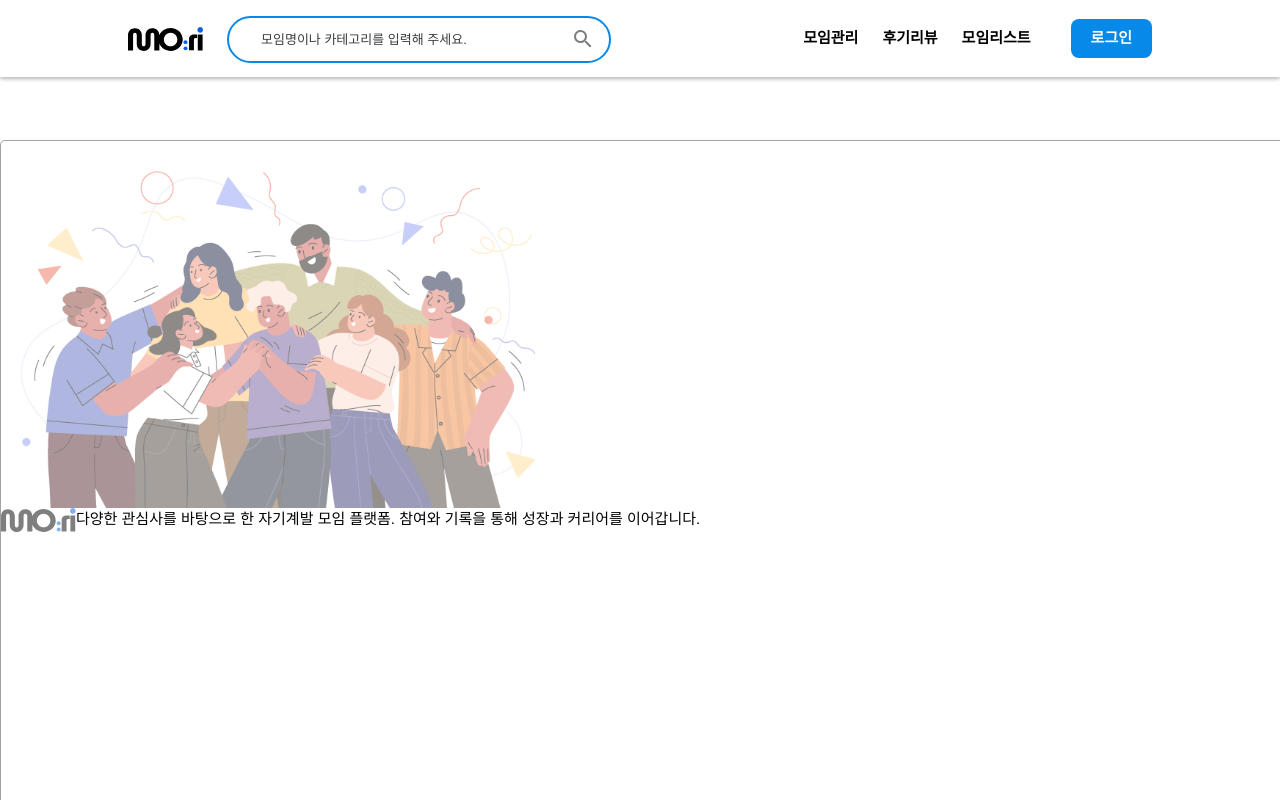
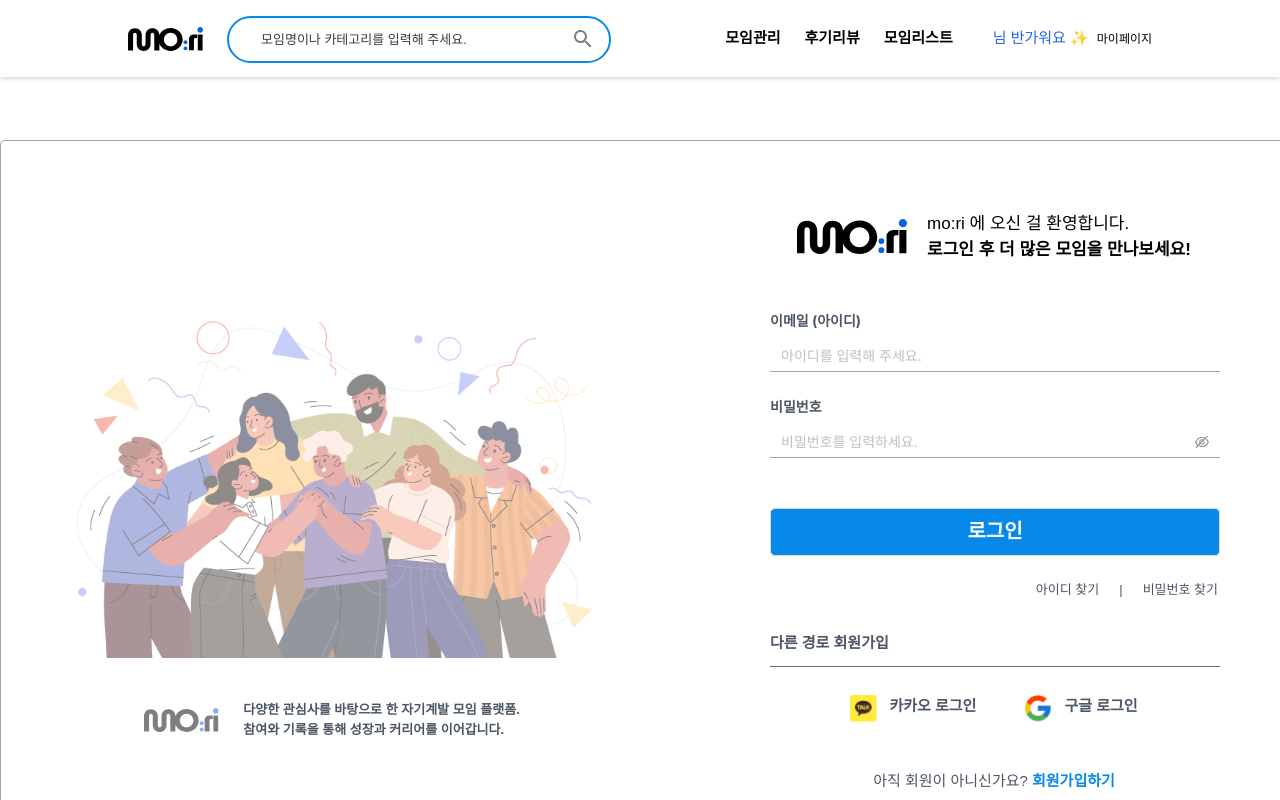
Before and after one commit to sbk283/mo_ri, a React (Vite) app: page /login in a window 1280 px wide. Shown: the top 800 px of the page. Built offline with nearby package versions, Linux system fonts and the light colour scheme.

Commit message:
[docs] 로그인페이지 마무리

```diff
--- a/src/components/main/ReviewsSection.tsx
+++ b/src/components/main/ReviewsSection.tsx
@@ -139,7 +139,7 @@ function ReviewsSection() {
             </div>
             {/* 배너노출 */}
             <div className="flex gap-[31px] absolute right-[35px]">
-              <div className="w-[213px] h-[187px] rounded-[5px] bg-gray-300 overflow-hidden">
+              <div className="w-[213px] h-[187px] rounded-[5px] bg-gray-300 overflow-hidden hover:shadow-card">
                 <a
                   href="https://greenart.co.kr/?ACE_REF=adwords_g&ACE_KW=%EA%B7%B8%EB%A6%B0%EC%BB%B4%ED%93%A8%ED%84%B0%EC%95%84%ED%8A%B8%ED%95%99%EC%9B%90&gad_source=1&gad_campaignid=16820849449&gbraid=0AAAAADsHW8xXw-LjNJLTj-a4cz89UEwrZ&gclid=CjwKCAjwlaTGBhANEiwAoRgXBSJt5jhL98x5f0HeijEpTTFfMbSh92Ajsj93QWomKrWQLhbmuKCJEhoCmZ8QAvD_BwE"
                   target="_blank"
@@ -151,7 +151,7 @@ function ReviewsSection() {
                   />
                 </a>
               </div>
-              <div className="w-[213px] h-[187px] rounded-[5px] bg-gray-300 overflow-hidden">
+              <div className="w-[213px] h-[187px] rounded-[5px] bg-gray-300 overflow-hidden hover:shadow-card">
                 <a
                   href="https://docs.google.com/forms/d/e/1FAIpQLSfArAWTcEHht9c693B3wVQWWl-15gaT9seoM6JsCWUnpBqCTA/viewform?pli=1"
                   target="_blank"
@@ -163,7 +163,7 @@ function ReviewsSection() {
                   />
                 </a>
               </div>
-              <div className="w-[213px] h-[187px] rounded-[5px] bg-gray-300 overflow-hidden">
+              <div className="w-[213px] h-[187px] rounded-[5px] bg-gray-300 overflow-hidden hover:shadow-card">
                 <a
                   href="https://docs.google.com/forms/d/e/1FAIpQLSfArAWTcEHht9c693B3wVQWWl-15gaT9seoM6JsCWUnpBqCTA/viewform?pli=1"
                   target="_blank"
--- a/src/index.css
+++ b/src/index.css
@@ -222,3 +222,9 @@ body,
 .ql-editor:focus {
   outline: none !important;
 }
+
+/* 안트디자인 */
+.ant-input-affix-wrapper-focused {
+  box-shadow: none !important;
+  outline: none !important;
+}
--- a/src/pages/LoginPage.tsx
+++ b/src/pages/LoginPage.tsx
@@ -1,29 +1,159 @@
-import Footer from '../components/Footer';
-import Header from '../components/Header';
+import { Button, Form, Input } from 'antd';
+import { Link } from 'react-router-dom';
+
+interface FormValues {
+  email: string;
+  password: string;
+}
+
+type FieldData = {
+  name: (string | number)[];
+  value?: any;
+  touched?: boolean;
+  validating?: boolean;
+  errors?: any[];
+};
 
 function LoginPage() {
+  const initialValue: FormValues = {
+    email: '',
+    password: '',
+  };
+
+  const onFiledsChange = (field: FieldData[], allFields: FieldData[]) => {
+    console.log(field[0].value);
+  };
+  // 7. 확인 버튼 클릭시 최종 입력값
+  const onFinish = (values: FormValues) => {
+    console.log(values);
+  };
+
   return (
     <div>
-      <Header isLoggedIn={false} />
       {/* 박스 */}
       <div className="mt-[140px] mb-[100px]">
         <div className="border border-gray-300 rounded-[5px] bg-white w-[1326px] h-[737px] shadow-card mx-auto flex">
           {/* 왼쪽 */}
-          <div>
-            <img src="./loginimage.svg" alt="로그인" />
-            <div className="flex">
-              <img src="./images/footerLogo.svg" alt="Mo:ri" />
-              <p>
-                다양한 관심사를 바탕으로 한 자기계발 모임 플랫폼. 참여와 기록을 통해 성장과 커리어를
-                이어갑니다.
-              </p>
+          <div className="w-[50%] y-full">
+            <div className="my-[150px]">
+              <img className="mx-auto mb-[42px] " src="./loginimage.svg" alt="로그인" />
+              <div className="flex justify-center items-center">
+                <img src="/images/footerLogo.svg" alt="Mo:ri" />
+                <div className="ml-6">
+                  <p className="text-sm font-bold text-gray-600">
+                    다양한 관심사를 바탕으로 한 자기계발 모임 플랫폼.
+                  </p>
+                  <p className="text-sm font-bold text-gray-600">
+                    참여와 기록을 통해 성장과 커리어를 이어갑니다.
+                  </p>
+                </div>
+              </div>
             </div>
           </div>
           {/* 오른쪽 */}
-          <div></div>
+          <div className="w-[50%] y-full py-[70px] px-[107px]">
+            <div>
+              {/* 로고 */}
+              <div className="flex justify-center items-center mb-12">
+                <img className="w-[110px] h-[35px]" src="/images/mori_logo.svg" alt="Mo:ri" />
+                <div className="text-lg ml-5">
+                  <p>mo:ri 에 오신 걸 환영합니다.</p>
+                  <p className="font-bold">로그인 후 더 많은 모임을 만나보세요!</p>
+                </div>
+              </div>
+              {/* 입력창 */}
+              <div className="mb-5">
+                <div>
+                  <Form
+                    layout="vertical"
+                    initialValues={initialValue}
+                    onFieldsChange={(field, allFields) => onFiledsChange(field, allFields)}
+                    onFinish={values => onFinish(values)}
+                  >
+                    <div className="mb-[50px]">
+                      <Form.Item
+                        label={<p className="font-bold text-gray-600">이메일 (아이디)</p>}
+                        name={'email'}
+                        required={false}
+                        rules={[
+                          { required: true, message: '아이디를 입력해 주세요.' },
+                          { type: 'email', message: '아이디 형식에 맞지 않습니다.' },
+                        ]}
+                        colon={false}
+                      >
+                        <Input
+                          className="w-[450px] border-t-0 border-l-0 border-r-0 rounded-none border-[#A3A3A3] focus:shadow-none "
+                          placeholder="아이디를 입력해 주세요."
+                        />
+                      </Form.Item>
+                      <Form.Item
+                        label={<p className="font-bold text-gray-600">비밀번호</p>}
+                        name={'password'}
+                        required={false}
+                        rules={[
+                          { required: true, message: '비밀번호를 입력해 주세요.' },
+                          {
+                            pattern: /^(?=.*[a-z])(?=.*[A-Z])(?=.*\d)[a-zA-Z\d]{8,16}$/,
+                            message: '비밀번호는 8~16자 이며, 대소문자, 숫자를 포함해야 합니다.',
+                          },
+                        ]}
+                        colon={false}
+                      >
+                        <Input.Password
+                          className="w-[450px] border-t-0 border-l-0 border-r-0 rounded-none border-[#A3A3A3] !focus:shadow-none "
+                          placeholder="비밀번호를 입력하세요."
+                        />
+                      </Form.Item>
+                    </div>
+                    <Form.Item className="mx-auto">
+                      <Button
+                        htmlType="submit"
+                        className="w-[450px] h-[48px] bg-brand text-white text-xl font-bold rounded-[5px]"
+                      >
+                        로그인
+                      </Button>
+                    </Form.Item>
+                  </Form>
+                </div>
+                <div className="flex gap-5 text-sm text-gray-600 justify-end">
+                  <Link className="text-gray-600" to={'/findid'}>
+                    아이디 찾기
+                  </Link>
+                  <span>|</span>
+                  <Link className="text-gray-600" to={'/findpw'}>
+                    비밀번호 찾기
+                  </Link>
+                </div>
+              </div>
+              {/* 다른경로회원가입 */}
+              <div>
+                <div className="w-[450px] border-b border-gray-[#acacac] py-3 text-gray-600 font-bold">
+                  <p>다른 경로 회원가입</p>
+                </div>
+                <div className="flex justify-center items-center py-7 gap-12">
+                  <Link to={'/'} className="flex">
+                    <img className="mr-3 h-[27px]" src="./kakao.svg" alt="카카오로그인" />
+                    <p className=" text-gray-600 font-bold">카카오 로그인</p>
+                  </Link>
+                  <Link to={'/'} className="flex">
+                    <img className="mr-3 h-[27px]" src="./google.svg" alt="구글로그인" />
+                    <p className=" text-gray-600 font-bold">구글 로그인</p>
+                  </Link>
+                </div>
+              </div>
+              {/* 회원가입 */}
+              <div className="text-center py-5">
+                <Link to={'/signup'}>
+                  <p className=" text-gray-600">
+                    아직 회원이 아니신가요?{' '}
+                    <span className="text-brand font-bold">회원가입하기</span>
+                  </p>
+                </Link>
+              </div>
+            </div>
+          </div>
         </div>
       </div>
-      <Footer />
     </div>
   );
 }
```
Also changed, not shown: public/google.svg (added), public/kakao.svg (added).
